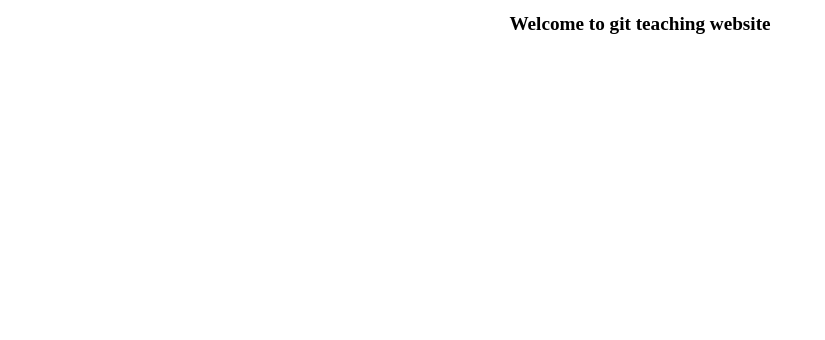
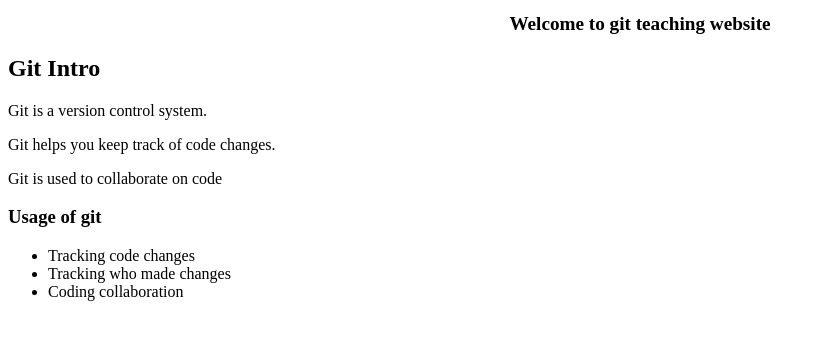
Before and after one commit to ArsalHussain14/teaching_website, a plain HTML site: page index.html in a window 1280 px wide. Shown: the whole page, without its empty margins (0-825 px from the left). Drawn offline with Linux system fonts and the light colour scheme.

Commit message:
added introduction of git

```diff
--- a/index.html
+++ b/index.html
@@ -10,5 +10,20 @@
 <body>
     <h1>Welcome to git teaching website</h1>
 
+    <h2>Git Intro</h2>
+
+<p>Git is a version control system.</p>
+
+   <p> Git helps you keep track of code changes.</p>
+
+    <p> Git is used to collaborate on code</p>
+
+    <h3>Usage of git</h3>
+    <ul>
+        <li>Tracking code changes</li>
+        <li>Tracking who made changes</li>
+        <li>Coding collaboration</li>
+    </ul>
+
 </body>
 </html>
```
